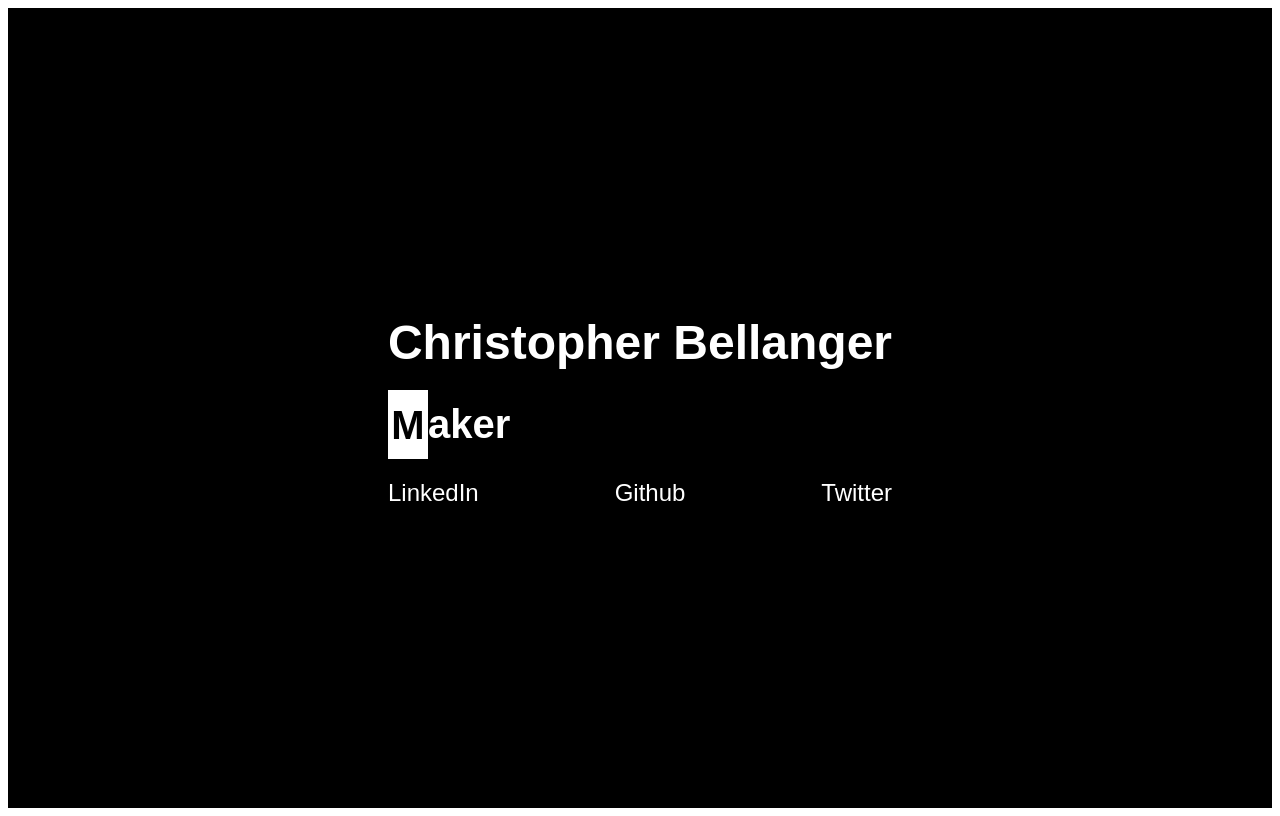
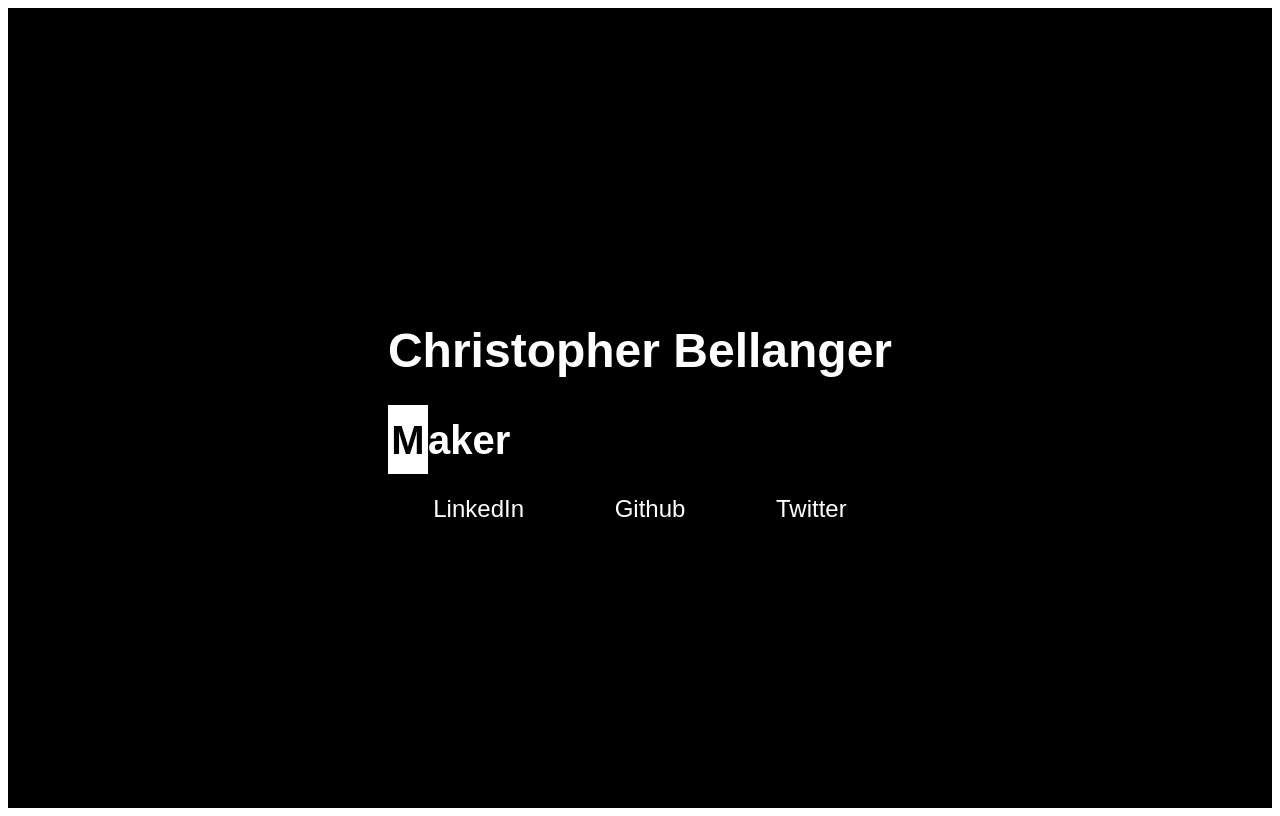
Before and after one commit to cricrio/my-awesome-website, a Gatsby site: page / in a window 1280 px wide. Built offline with nearby package versions, Linux system fonts and the light colour scheme; Gatsby itself is replaced by a stand-in of ours.

Commit message:
Move presentation in component

```diff
--- a/gatsby-config.js
+++ b/gatsby-config.js
@@ -24,7 +24,7 @@ module.exports = {
         background_color: `#663399`,
         theme_color: `#663399`,
         display: `minimal-ui`,
-        icon: ``, // This path is relative to the root of the site.
+        // icon: ``, // This path is relative to the root of the site.
       },
     },
     // this (optional) plugin enables Progressive Web App + Offline functionality
--- a/package.json
+++ b/package.json
@@ -1,5 +1,5 @@
 {
-  "name": "gatsby-starter-default",
+  "name": "christopher-bellanger-website",
   "private": true,
   "description": "A simple starter to get up and developing quickly with Gatsby",
   "version": "0.1.0",
@@ -23,9 +23,7 @@
   "devDependencies": {
     "prettier": "^1.18.2"
   },
-  "keywords": [
-    "gatsby"
-  ],
+  "keywords": [],
   "license": "MIT",
   "scripts": {
     "build": "gatsby build",
--- /dev/null
+++ b/src/components/Presentation.js
@@ -0,0 +1,50 @@
+import React from "react"
+import styled from "styled-components"
+import { Carousel } from "./Carousel"
+import { AwesomeText } from "./AwesomeText"
+import { SocialLink } from "./SocialLink"
+
+export const Presentation = () => (
+  <Container className="presentation">
+    <Profil className="profil">
+      <Name className="name">Christopher Bellanger</Name>
+      <Carousel>
+        <AwesomeText text={"Human"} />
+        <AwesomeText text={"Maker"} />
+        <AwesomeText text={"Comedian"} />
+      </Carousel>
+      <SocialLinks className="social-links">
+        <SocialLink href="https://www.linkedin.com/in/christopher-bellanger-074817117/">
+          LinkedIn
+        </SocialLink>
+        <SocialLink href="https://github.com/cricrio">Github</SocialLink>
+        <SocialLink href="https://twitter.com/_cricrio_">Twitter</SocialLink>
+      </SocialLinks>
+    </Profil>
+  </Container>
+)
+
+const Container = styled.div`
+  font-family: sans-serif;
+  height: 100vh;
+  background: black;
+  display: flex;
+  justify-content: center;
+  align-items: center;
+`
+
+const Profil = styled.section`
+  color: white;
+  height: 250px;
+`
+
+const Name = styled.h1`
+  font-size: 3rem;
+  justify-content: space-between;
+`
+
+const SocialLinks = styled.div`
+  display: flex;
+  justify-content: space-around;
+  font-size: 1.5rem;
+`
--- a/src/pages/index.js
+++ b/src/pages/index.js
@@ -1,30 +1,8 @@
 import React from "react"
 import "./index.css"
 
-import { AwesomeText } from "../components/AwesomeText"
-import { Carousel } from "../components/Carousel"
-import { SocialLink } from "../components/SocialLink"
+import { Presentation } from "../components/Presentation"
 
-const IndexPage = () => (
-  <div className="outer">
-    <div className="inner">
-      <div className="profil">
-        <h1 className="name">Christopher Bellanger</h1>
-        <Carousel>
-          <AwesomeText text={"Human"} />
-          <AwesomeText text={"Maker"} />
-          <AwesomeText text={"Comedian"} />
-        </Carousel>
-        <div className="social-links">
-          <SocialLink href="https://www.linkedin.com/in/christopher-bellanger-074817117/">
-            LinkedIn
-          </SocialLink>
-          <SocialLink href="https://github.com/cricrio">Github</SocialLink>
-          <SocialLink href="https://twitter.com/_cricrio_">Twitter</SocialLink>
-        </div>
-      </div>
-    </div>
-  </div>
-)
+const IndexPage = () => <Presentation />
 
 export default IndexPage
```
